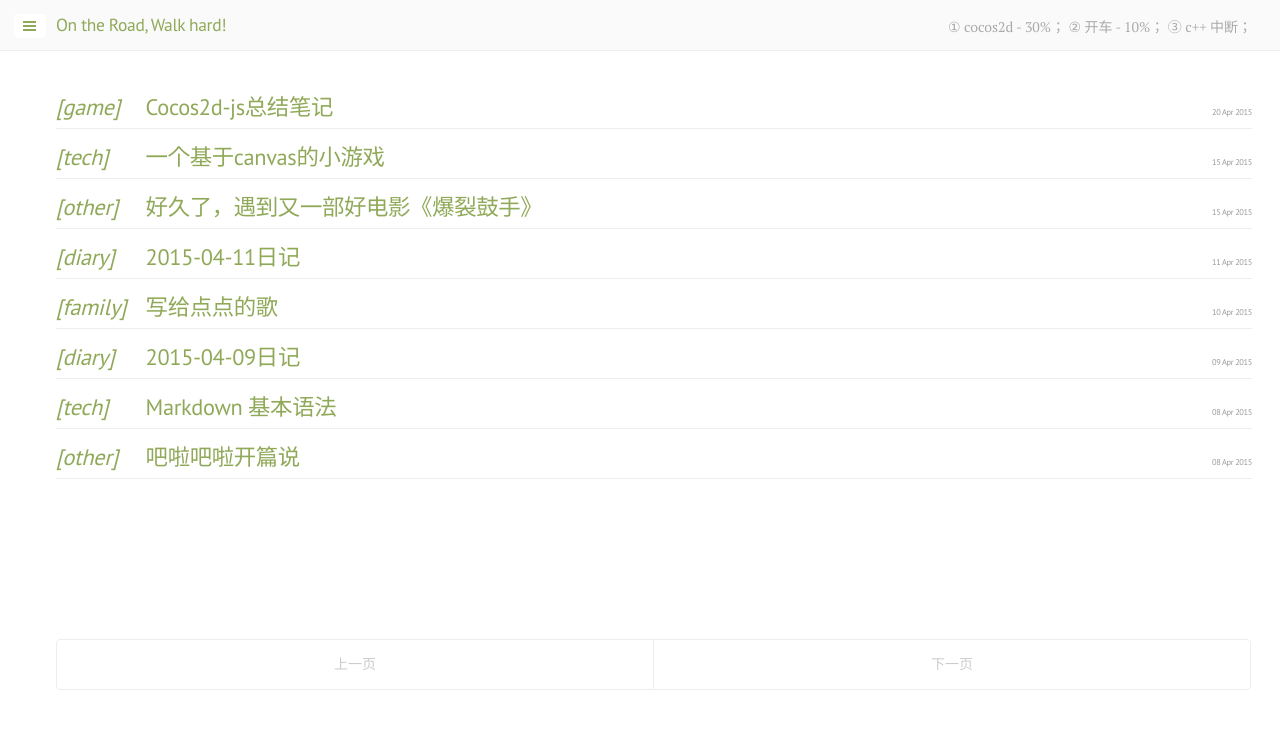
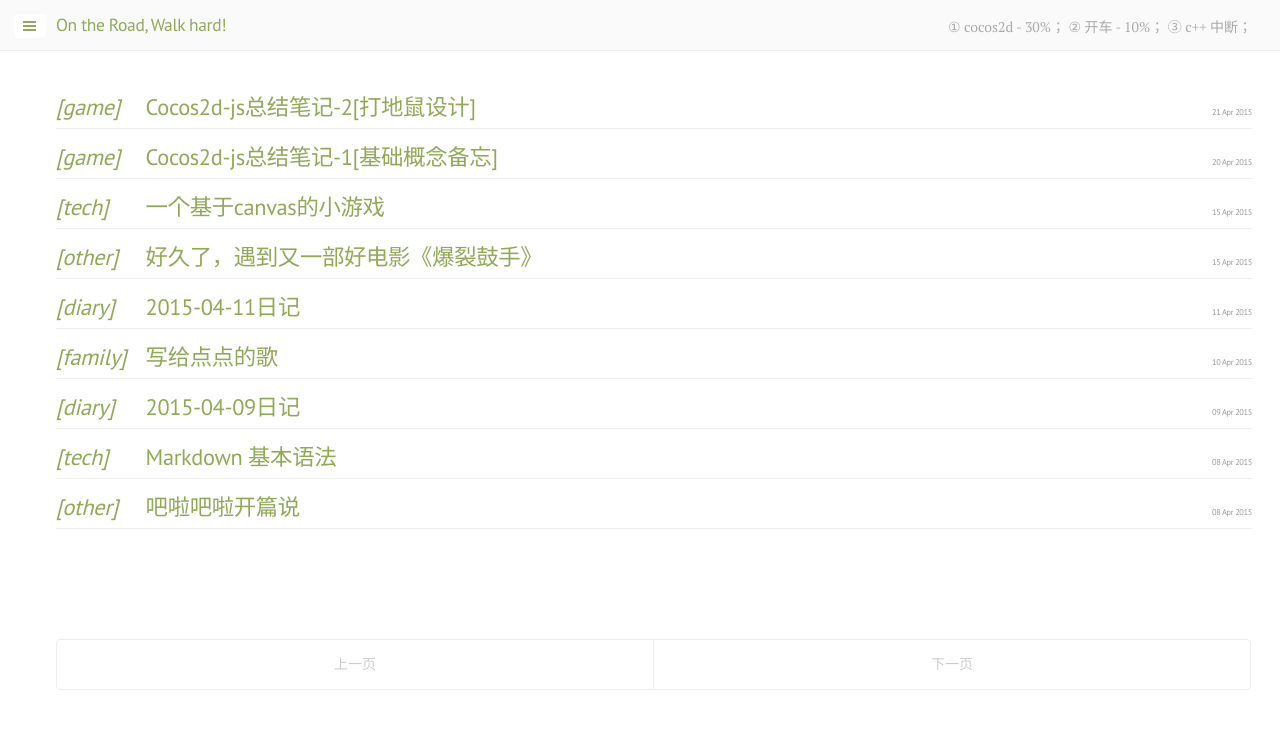
Before and after one commit to maskkid/maskkid.github.io, a Jekyll site: the page built from index.html, in a window 1280 px wide. Shown: the top 729 px of the page. Built offline with Jekyll 4.4.1, drawn with Linux system fonts in a browser that asks for light colours; Markdown is read by kramdown in place of the engine named in the settings; the list of posts is cut into pages by our own code; part of the change alters nothing that is shown.

Commit message:
add the second game post - about a game case[hit the mouse]

```diff
--- a/_posts/2015-04-20-cocos2d-js_log_1.md
+++ b/_posts/2015-04-20-cocos2d-js_log_1.md
@@ -1,6 +1,6 @@
 ---
 layout: post
-title: "Cocos2d-js总结笔记"
+title: "Cocos2d-js总结笔记-1[基础概念备忘]"
 date: 2015-04-20 21:38
 category : game
 ---
--- /dev/null
+++ b/_posts/2015-04-21-cocos2d-js_log_2.md
@@ -0,0 +1,23 @@
+---
+layout: post
+title: "Cocos2d-js总结笔记-2[打地鼠设计]"
+date: 2015-04-21 23:38
+category : game
+---
+        重温几天cocos2d引擎，渐入佳境，决定做个小游戏练手。反正是玩，那就简单的从打地鼠开始吧：）
+
+        一切始于思路。
+
+##基本设计
+1. 场景设计
+    * 游戏loading场景
+    * 游戏主页场景
+    * 主游戏动作场景
+    * gameover场景
+2. 逻辑设计
+    * 创建地鼠工厂，布局地鼠，处理地鼠洞；
+    * 地鼠类主要功能：自运行，点击事件处理（停止自运行、点击动作业务、回调自运行）
+
+完成基本动作，后面需要添加分层背景，覆盖隐藏地鼠。
+
+[打地鼠](https://onrd.net/game/mouse)
```
